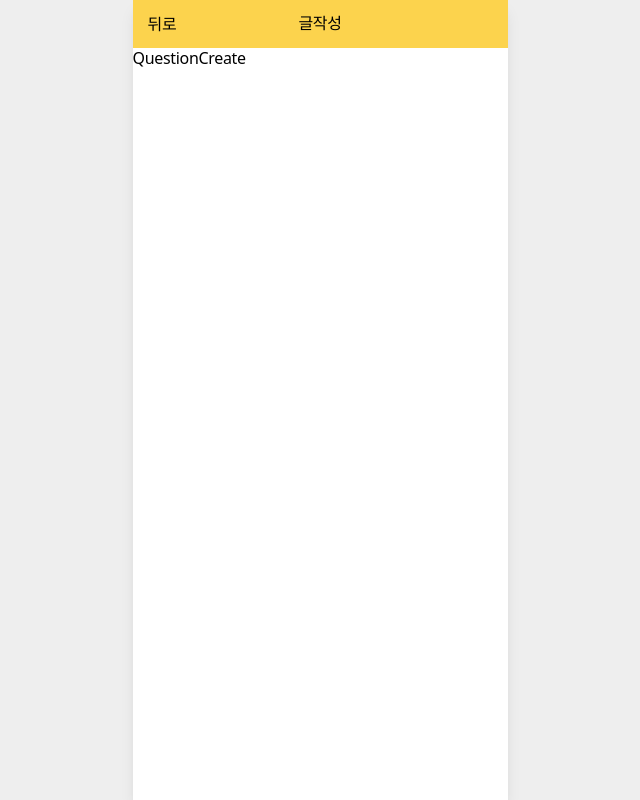
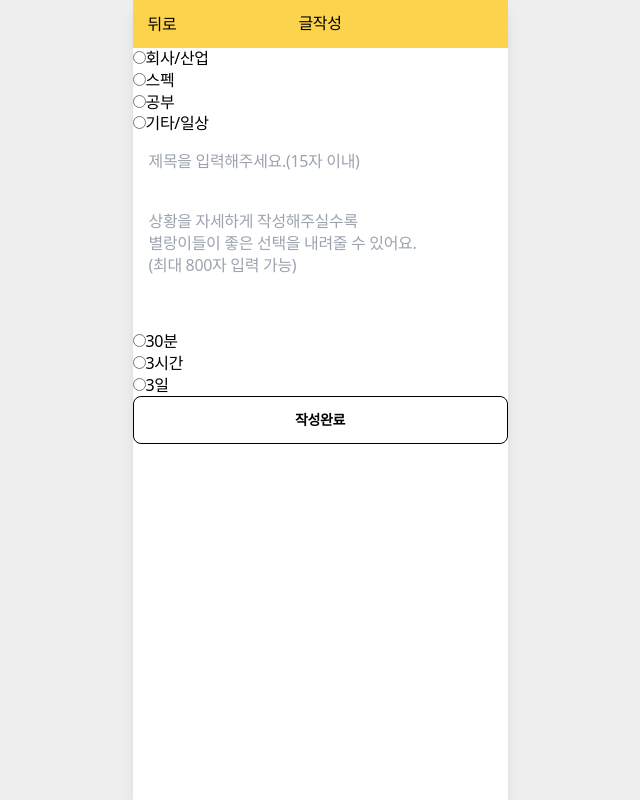
Before and after one commit to chwihae/frontend, a React (Vite) app: page /question in a window 1280 px wide. Shown: the whole page, without its empty margins (320-960 px from the left). Built offline with nearby package versions, Linux system fonts and the light colour scheme; no server answers; sample sign-in values are in the browser's storage; a web font is replaced by a local one.

Commit message:
feat : 질문작성 마크업 (#8)

```diff
--- /dev/null
+++ b/src/constants/question.ts
@@ -0,0 +1,5 @@
+export const CATEGORYOPTIONS = ['회사/산업', '스펙', '공부', '기타/일상'];
+
+export const PERIODOPTIONS = ['30분', '3시간', '3일'];
+
+export const PLACEHOLDER_CONTENT = `상황을 자세하게 작성해주실수록\n별랑이들이 좋은 선택을 내려줄 수 있어요.\n(최대 800자 입력 가능)`;
--- a/src/pages/QuestionCreate.tsx
+++ b/src/pages/QuestionCreate.tsx
@@ -1,5 +1,44 @@
+import {
+  CATEGORYOPTIONS,
+  PERIODOPTIONS,
+  PLACEHOLDER_CONTENT,
+} from '@/constants/question';
+
 const QuestionCreate = () => {
-  return <div>QuestionCreate</div>;
+  const handleSubmit = (e: React.FormEvent<HTMLFormElement>) => {
+    console.log(e);
+  };
+
+  return (
+    <div>
+      <form className="flex flex-col" onSubmit={handleSubmit}>
+        {CATEGORYOPTIONS.map((tab) => (
+          <label key={tab}>
+            <input type="radio" value={tab} />
+            {tab}
+          </label>
+        ))}
+        <input
+          type="text"
+          className="h-[52px] w-full py-[13px] pl-4 focus:outline-none"
+          placeholder="제목을 입력해주세요.(15자 이내)"
+        />
+        <textarea
+          className="h-36 w-full resize-none px-4 py-6 focus:outline-none"
+          placeholder={PLACEHOLDER_CONTENT}
+        />
+        {PERIODOPTIONS.map((period) => (
+          <label key={period}>
+            <input type="radio" value={period} />
+            {period}
+          </label>
+        ))}
+        <button type="submit" className="btn">
+          작성완료
+        </button>
+      </form>
+    </div>
+  );
 };
 
 export default QuestionCreate;
```
